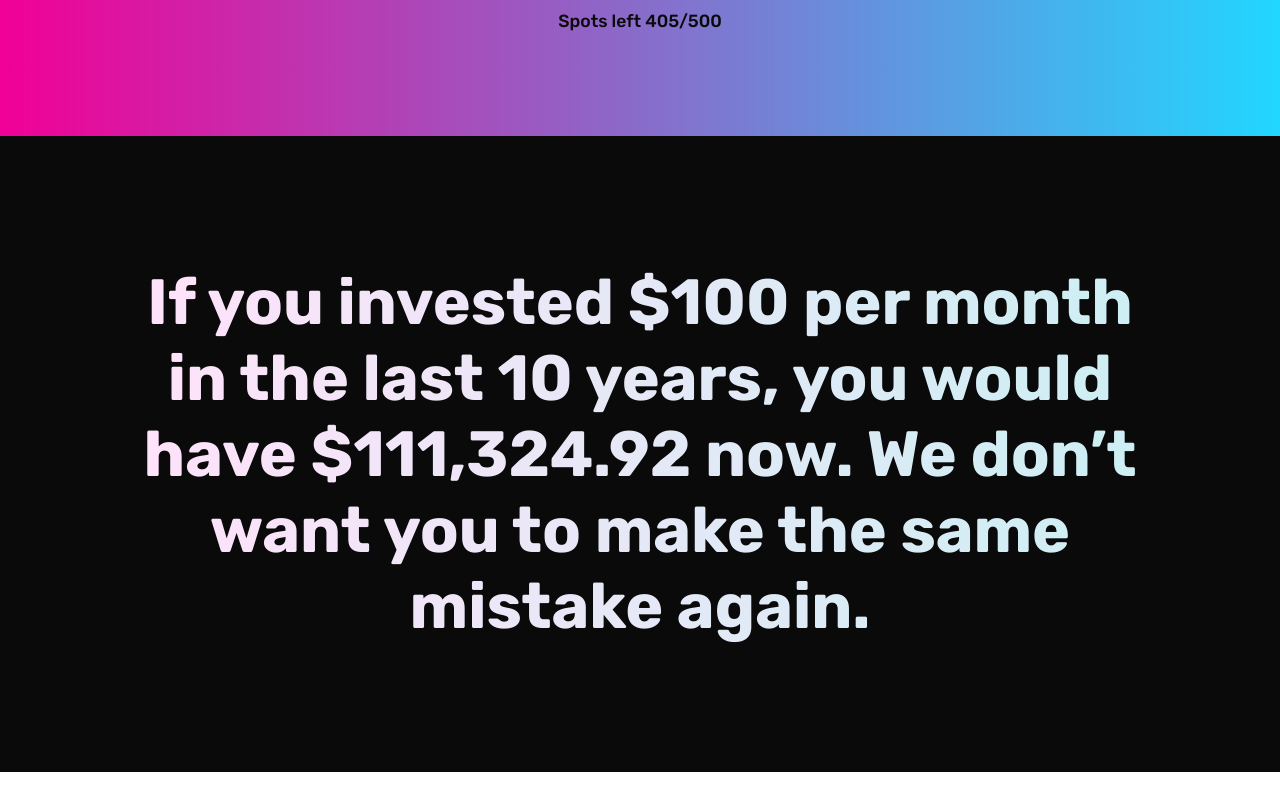
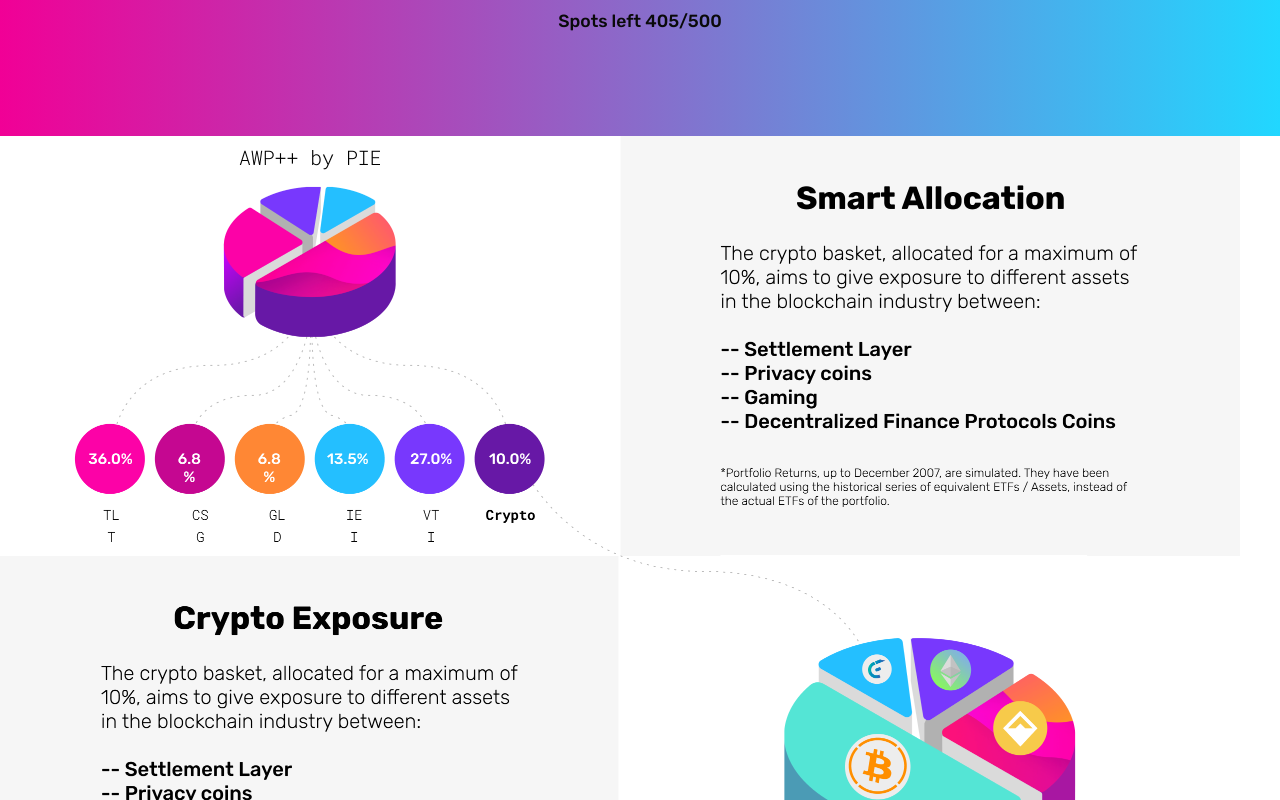
Before and after one commit to pie-dao/frontend, a React (Create React App) app: page / in a window 1280 px wide. Shown: the part 2220-3020 px from the top of the page. Built offline with nearby package versions, Linux system fonts and the light colour scheme.

Commit message:
temporary features

```diff
--- a/src/App.js
+++ b/src/App.js
@@ -9,6 +9,7 @@ import Features from './Components/Features';
 import BlackBGgradientText from './Components/BlackBGgradientText';
 import BigBlackTitle from './Components/BigBlackTitle';
 import Newsletter from './Components/Newsletter';
+import TemporaryFeatures from './Components/TemporaryFeatures';
 
 function App() {
   return (
@@ -20,6 +21,7 @@ function App() {
       <GradientText/>
       <Newsletter/>
       {/* <Features/> */}
+      <TemporaryFeatures/>
       <BlackBGgradientText/>
       <BigBlackTitle/>
       <Newsletter/>
--- /dev/null
+++ b/src/Components/TemporaryFeatures.js
@@ -0,0 +1,19 @@
+import React from 'react';
+import styled from 'styled-components';
+
+const LogoContainer = styled.img`
+
+  @media (max-width: 768px) {
+    max-width: 1240px;
+  }
+`;
+
+
+
+const TemporaryFeatures = props => {
+    return (
+<LogoContainer src="../img/temporaryFeatures.png" className="App-logo" alt="logo" width="1240px" />
+    );
+  };
+
+  export default TemporaryFeatures;
```
Also changed, not shown: public/img/temporaryFeatures.png (added).
